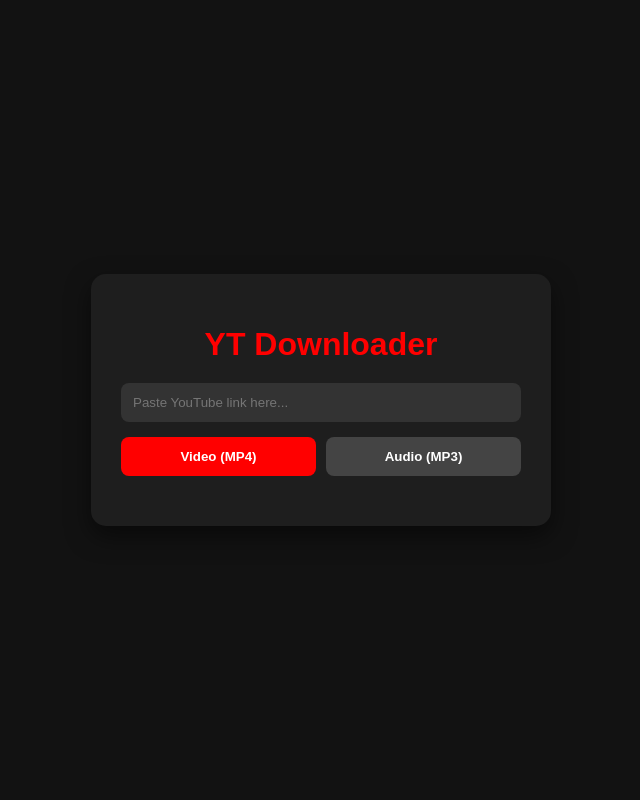
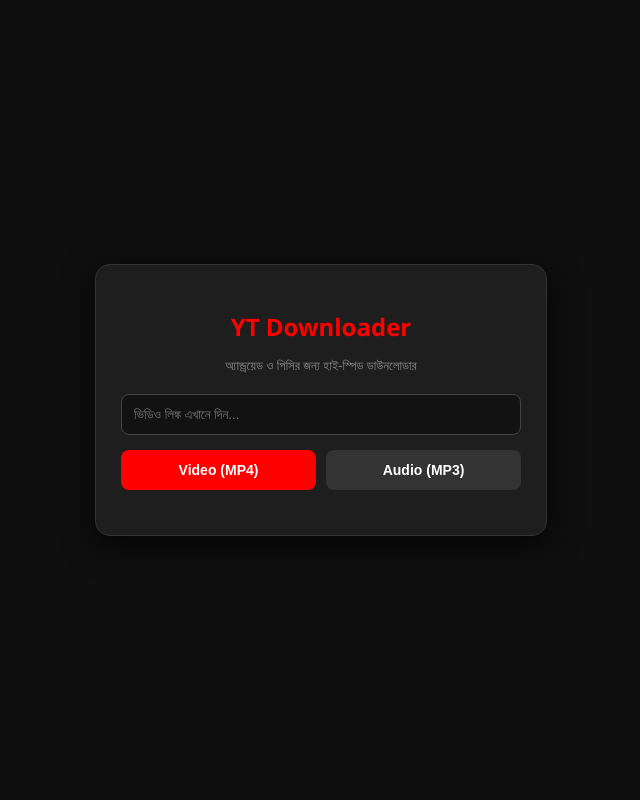
Before and after one commit to webkingranjit2/ytdl, a Flask app: page / in a window 1280 px wide. Shown: the whole page, without its empty margins (319-959 px from the left). Run offline with Flask 3, Linux system fonts and the light colour scheme.

Commit message:
Add files via upload

```diff
--- a/templates/index.html
+++ b/templates/index.html
@@ -3,26 +3,28 @@
 <head>
     <meta charset="UTF-8">
     <meta name="viewport" content="width=device-width, initial-scale=1.0">
-    <title>Universal Downloader</title>
+    <title>YT Downloader</title>
     <style>
-        body { font-family: sans-serif; background: #121212; color: white; display: flex; justify-content: center; align-items: center; height: 100vh; margin: 0; }
-        .card { background: #1e1e1e; padding: 30px; border-radius: 15px; width: 90%; max-width: 400px; text-align: center; box-shadow: 0 10px 25px rgba(0,0,0,0.5); }
-        h1 { color: #ff0000; margin-bottom: 20px; }
-        input { width: 100%; padding: 12px; margin-bottom: 15px; border-radius: 8px; border: none; background: #333; color: white; box-sizing: border-box; outline: none; }
+        body { font-family: 'Segoe UI', sans-serif; background: #0f0f0f; color: white; display: flex; justify-content: center; align-items: center; height: 100vh; margin: 0; }
+        .card { background: #1e1e1e; padding: 25px; border-radius: 15px; width: 90%; max-width: 400px; text-align: center; box-shadow: 0 8px 32px rgba(0,0,0,0.8); border: 1px solid #333; }
+        h2 { color: #ff0000; margin-bottom: 5px; }
+        p { color: #888; font-size: 13px; margin-bottom: 20px; }
+        input { width: 100%; padding: 12px; margin-bottom: 15px; border-radius: 8px; border: 1px solid #444; background: #121212; color: white; box-sizing: border-box; outline: none; }
         .btn-group { display: flex; gap: 10px; }
-        button { flex: 1; padding: 12px; border: none; border-radius: 8px; font-weight: bold; cursor: pointer; transition: 0.3s; }
+        button { flex: 1; padding: 12px; border: none; border-radius: 8px; font-weight: bold; cursor: pointer; transition: 0.3s; font-size: 14px; }
         .mp4 { background: #ff0000; color: white; }
-        .mp3 { background: #444; color: white; }
-        #status { margin-top: 20px; font-size: 14px; }
-        .loader { display: none; border: 3px solid #f3f3f3; border-top: 3px solid #ff0000; border-radius: 50%; width: 25px; height: 25px; animation: spin 1s linear infinite; margin: 15px auto; }
+        .mp3 { background: #333; color: white; }
+        #status { margin-top: 20px; font-size: 14px; color: #ff4444; }
+        .loader { display: none; border: 3px solid #333; border-top: 3px solid #ff0000; border-radius: 50%; width: 25px; height: 25px; animation: spin 1s linear infinite; margin: 15px auto; }
         @keyframes spin { 0% { transform: rotate(0deg); } 100% { transform: rotate(360deg); } }
-        .dl-link { display: inline-block; margin-top: 15px; padding: 10px 20px; background: #28a745; color: white; text-decoration: none; border-radius: 5px; font-weight: bold; }
+        .dl-link { display: inline-block; margin-top: 15px; padding: 10px 20px; background: #28a745; color: white; text-decoration: none; border-radius: 8px; font-weight: bold; width: 100%; box-sizing: border-box; }
     </style>
 </head>
 <body>
     <div class="card">
-        <h1>YT Downloader</h1>
-        <input type="text" id="url" placeholder="Paste YouTube link here...">
+        <h2>YT Downloader</h2>
+        <p>অ্যান্ড্রয়েড ও পিসির জন্য হাই-স্পিড ডাউনলোডার</p>
+        <input type="text" id="url" placeholder="ভিডিও লিঙ্ক এখানে দিন...">
         <div class="btn-group">
             <button class="mp4" onclick="startDownload('mp4')">Video (MP4)</button>
             <button class="mp3" onclick="startDownload('mp3')">Audio (MP3)</button>
@@ -37,9 +39,9 @@
             const status = document.getElementById('status');
             const loader = document.getElementById('loader');
 
-            if(!url) return alert("Please enter a link!");
+            if(!url) return alert("লিঙ্ক দিন!");
 
-            status.innerHTML = "Processing...";
+            status.innerHTML = "";
             loader.style.display = "block";
 
             try {
@@ -50,12 +52,12 @@
                 });
                 const result = await response.json();
                 if(result.success) {
-                    status.innerHTML = `<a href="${result.download_url}" target="_blank" class="dl-link">Download File</a>`;
+                    status.innerHTML = `<a href="${result.download_url}" target="_blank" class="dl-link">ফাইলটি সেভ করুন</a>`;
                 } else {
-                    status.innerHTML = "Error: " + result.error;
+                    status.innerHTML = "সার্ভার এরর! আবার চেষ্টা করুন।";
                 }
             } catch (err) {
-                status.innerHTML = "Server Error!";
+                status.innerHTML = "কানেকশন এরর!";
             } finally {
                 loader.style.display = "none";
             }
```
